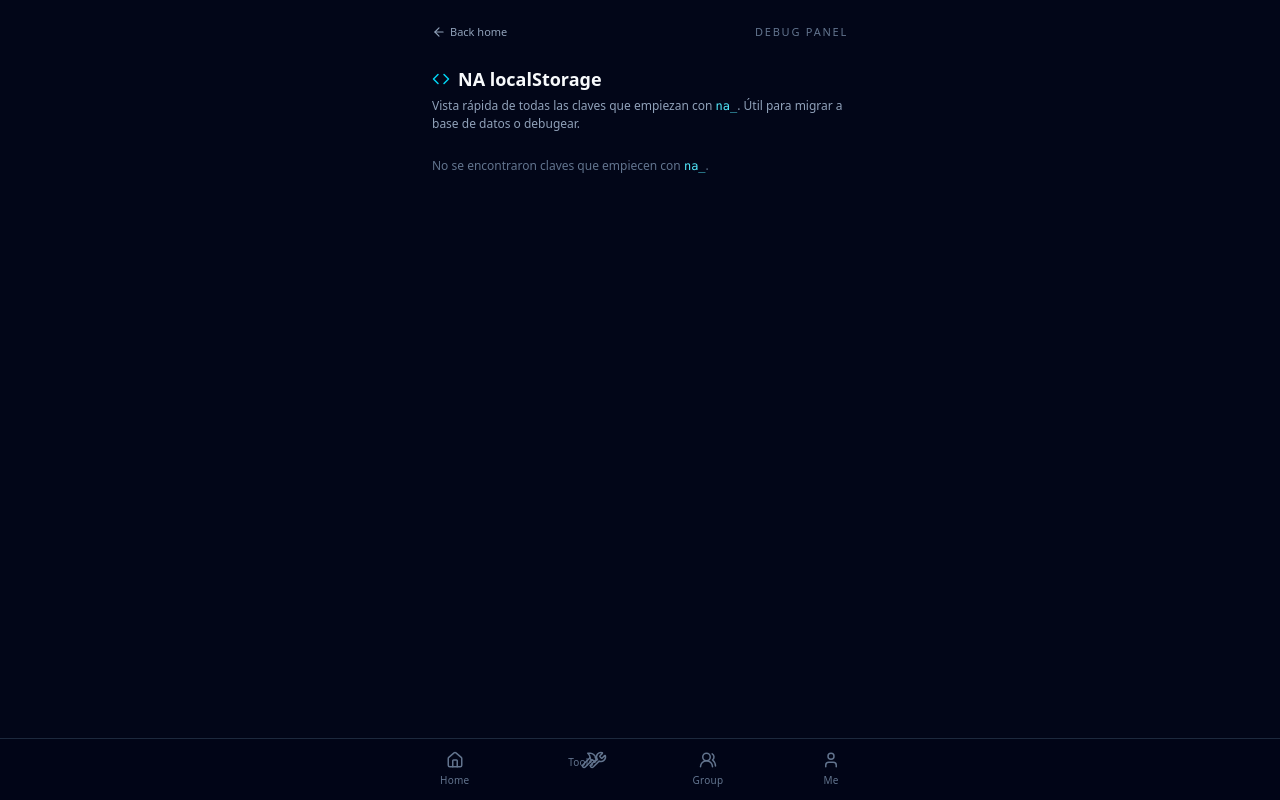
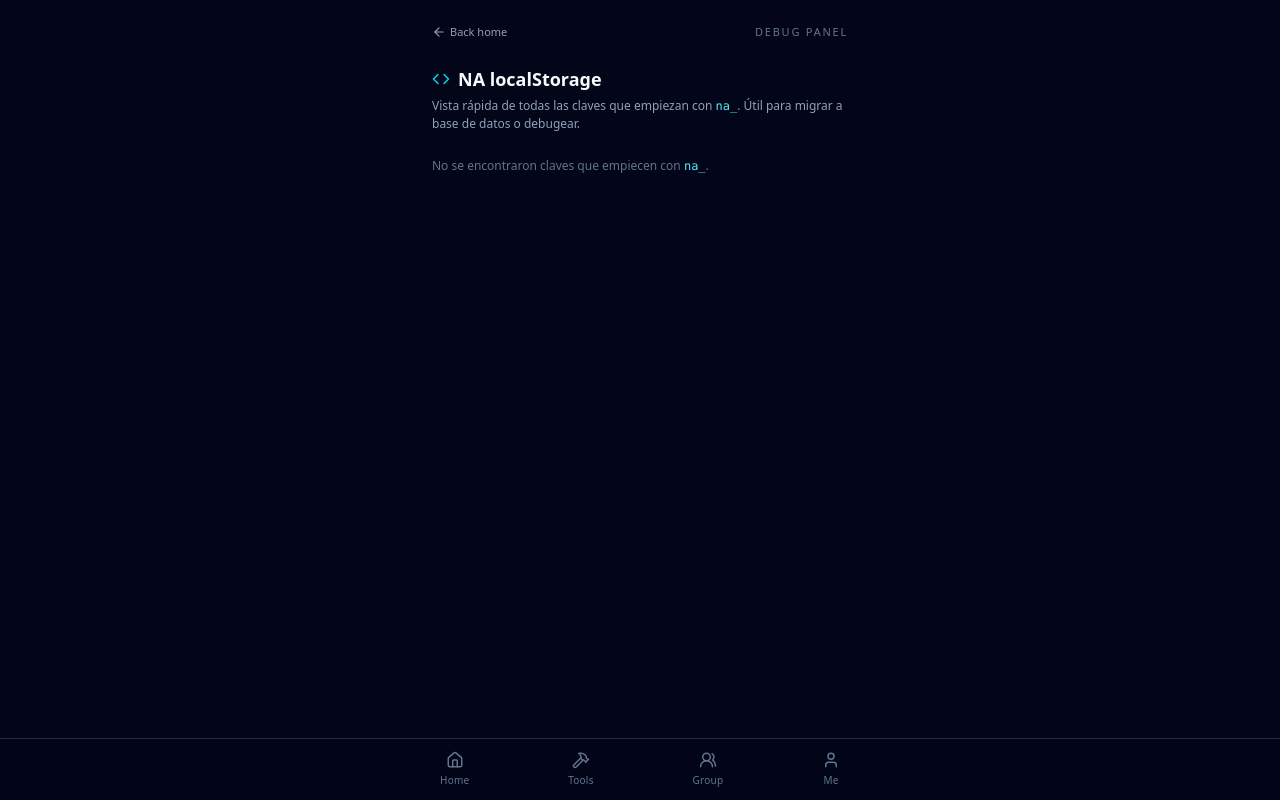
Before and after one commit to rociochesta/na-3pm, a React (Vite) app: page /debug in a window 1280 px wide. Built offline with nearby package versions, Linux system fonts and the light colour scheme.

Commit message:
Add profile menu and update Header3PM

```diff
--- a/src/components/BottomNav.jsx
+++ b/src/components/BottomNav.jsx
@@ -1,34 +1,14 @@
+// src/components/BottomNav.jsx
 import React from "react";
 import { NavLink } from "react-router-dom";
-import { Home, Hammer, Wrench, UsersRound, User } from "lucide-react";
+import { Home, Hammer, UsersRound, User } from "lucide-react";
 
 export default function BottomNav() {
   const navItems = [
-    {
-      to: "/",
-      label: "Home",
-      icon: Home,
-    },
-    {
-      to: "/tools",
-      label: "Tools",
-      icon: () => (
-        <span className="relative flex">
-          <Hammer size={18} className="absolute left-0 top-0 text-current" />
-          <Wrench size={18} className="absolute left-2 top-0 text-current" />
-        </span>
-      ), // overlay de Hammer + Wrench para "toolbox vibe"
-    },
-    {
-      to: "/group",
-      label: "Group",
-      icon: UsersRound,
-    },
-    {
-      to: "/me",
-      label: "Me",
-      icon: User,
-    },
+    { to: "/", label: "Home", icon: Home },
+    { to: "/tools", label: "Tools", icon: Hammer },
+    { to: "/group", label: "Group", icon: UsersRound },
+    { to: "/me", label: "Me", icon: User },
   ];
 
   return (
@@ -40,14 +20,25 @@ export default function BottomNav() {
             to={to}
             end
             className={({ isActive }) =>
-              `flex flex-col items-center gap-1 transition-colors ${
-                isActive ? "text-cyan-300" : "text-slate-500 hover:text-slate-300"
+              `group flex flex-col items-center gap-1 transition-colors ${
+                isActive
+                  ? "text-cyan-300"
+                  : "text-slate-500 hover:text-slate-300"
               }`
             }
           >
-            {/* Icon can be component OR function */}
-            {typeof Icon === "function" ? <Icon /> : <Icon size={18} />}
-            <span className="text-[10px] font-medium tracking-wide">{label}</span>
+            <Icon
+              size={18}
+              className={
+                label === "Tools"
+                  ? // animación solo para el martillo
+                    "transition-transform duration-150 group-hover:-translate-y-0.5 group-hover:-rotate-6"
+                  : ""
+              }
+            />
+            <span className="text-[10px] font-medium tracking-wide">
+              {label}
+            </span>
           </NavLink>
         ))}
       </div>
```
